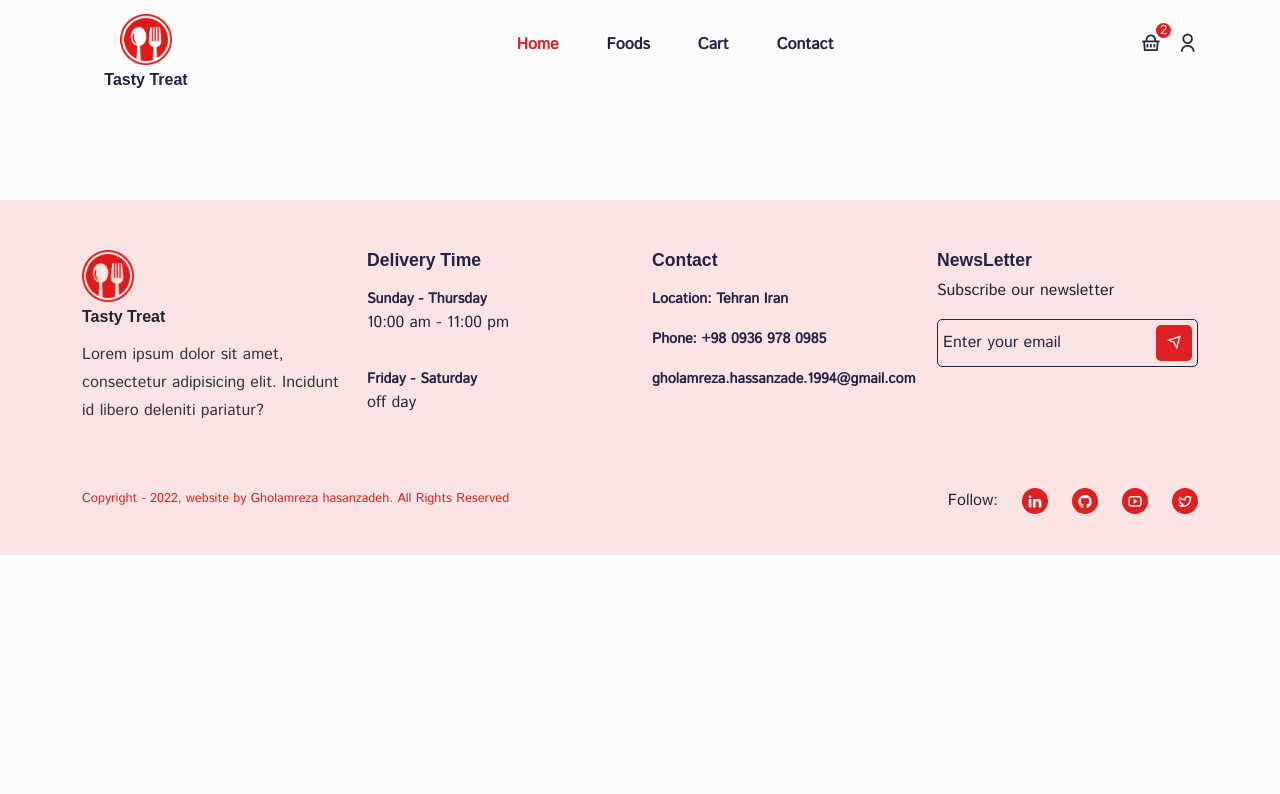
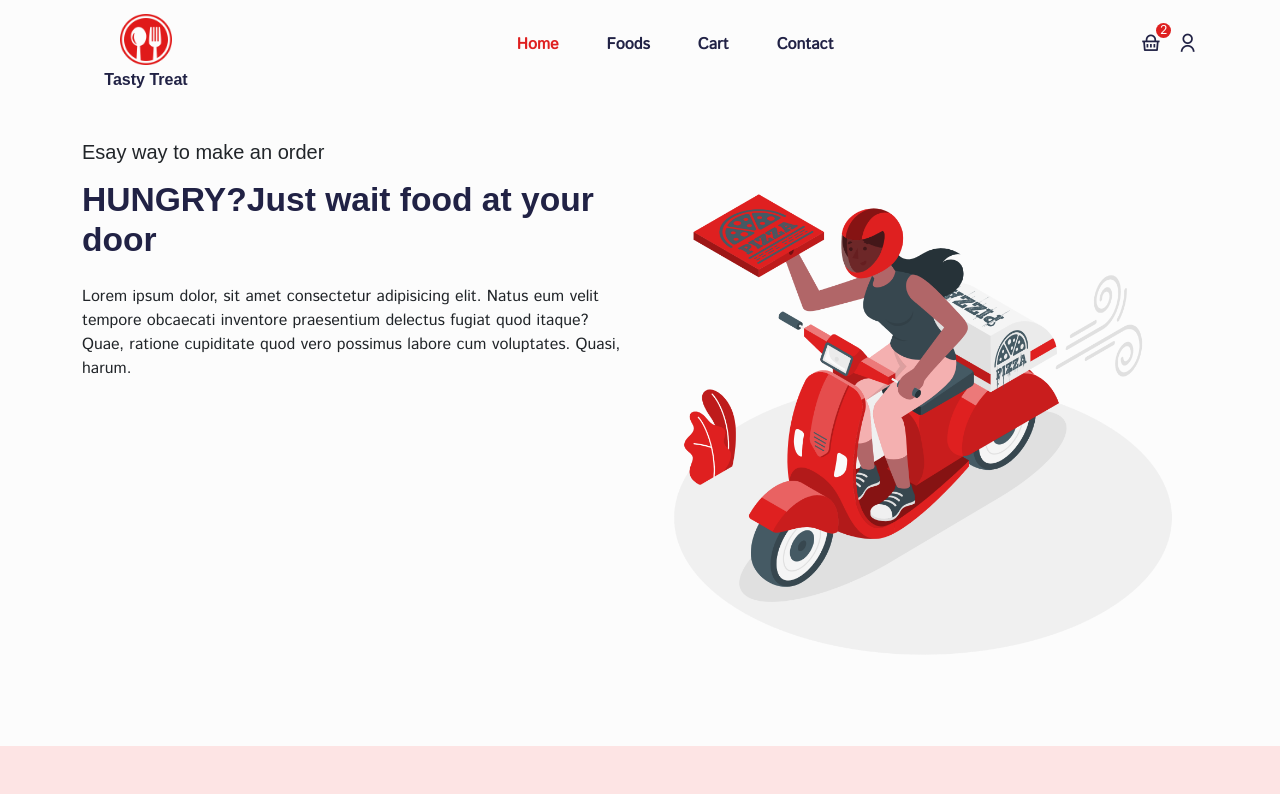
Before and after one commit to gholamreza-hasnzade/Reactjs-food-App-redux-toolkit, a React (Create React App) app: page /home in a window 1280 px wide. Shown: the top 794 px of the page. Built offline with nearby package versions, Linux system fonts and the light colour scheme; a web font is replaced by a local one.

Commit message:
add css home

```diff
--- a/src/constants/content/images.constant.js
+++ b/src/constants/content/images.constant.js
@@ -1,6 +1,7 @@
 import Logo from "../../assets/images/res-logo.png";
-
+import HeroImg from "../../assets/images/hero.png"
 
 export const IMAGES = {
     LOGO: Logo,
+    HEROIMG: HeroImg
 };
--- a/src/pages/home/Home.jsx
+++ b/src/pages/home/Home.jsx
@@ -1,8 +1,11 @@
-import React from 'react'
-import { Col, Container, Row } from 'reactstrap'
+import React from "react";
+import { Col, Container, Row } from "reactstrap";
 
-import Helmet from '../../components/helmet/Helmet'
+import Helmet from "../../components/helmet/Helmet";
+import { IMAGES } from "../../constants/content";
 
+
+import "./home.css"
 const Home = () => {
   return (
     <Helmet title={"Home"}>
@@ -11,16 +14,30 @@ const Home = () => {
           <Row>
             <Col lg="6" md="6">
               <div className="hero__content">
+                <h5 className="mb-3">Esay way to make an order</h5>
+                <h1 className="mb-4">
+                  <span>HUNGRY?</span>Just wait food at<span> your door</span>
+                </h1>
 
+                <p>
+                  Lorem ipsum dolor, sit amet consectetur adipisicing elit.
+                  Natus eum velit tempore obcaecati inventore praesentium
+                  delectus fugiat quod itaque? Quae, ratione cupiditate quod
+                  vero possimus labore cum voluptates. Quasi, harum.
+                </p>
               </div>
             </Col>
 
-            <Col  lg="6" md="6"></Col>
+            <Col lg="6" md="6">
+              <div className="hero__img">
+                <img src={IMAGES.HEROIMG} alt="hero img" className="w-100" />
+              </div>
+            </Col>
           </Row>
         </Container>
       </section>
     </Helmet>
-  )
-}
+  );
+};
 
-export default Home
+export default Home;
```
Also changed, not shown: src/pages/home/home.css (added).
